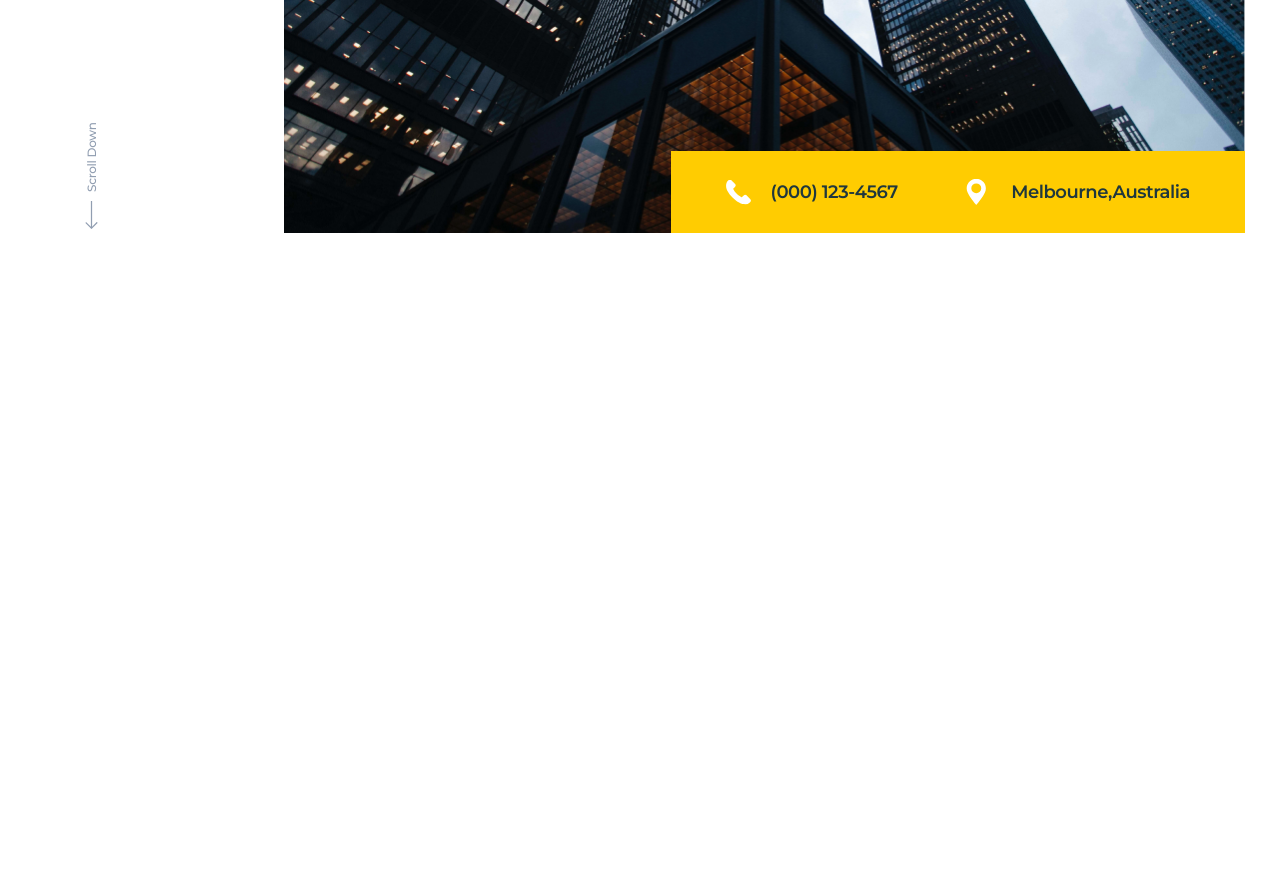
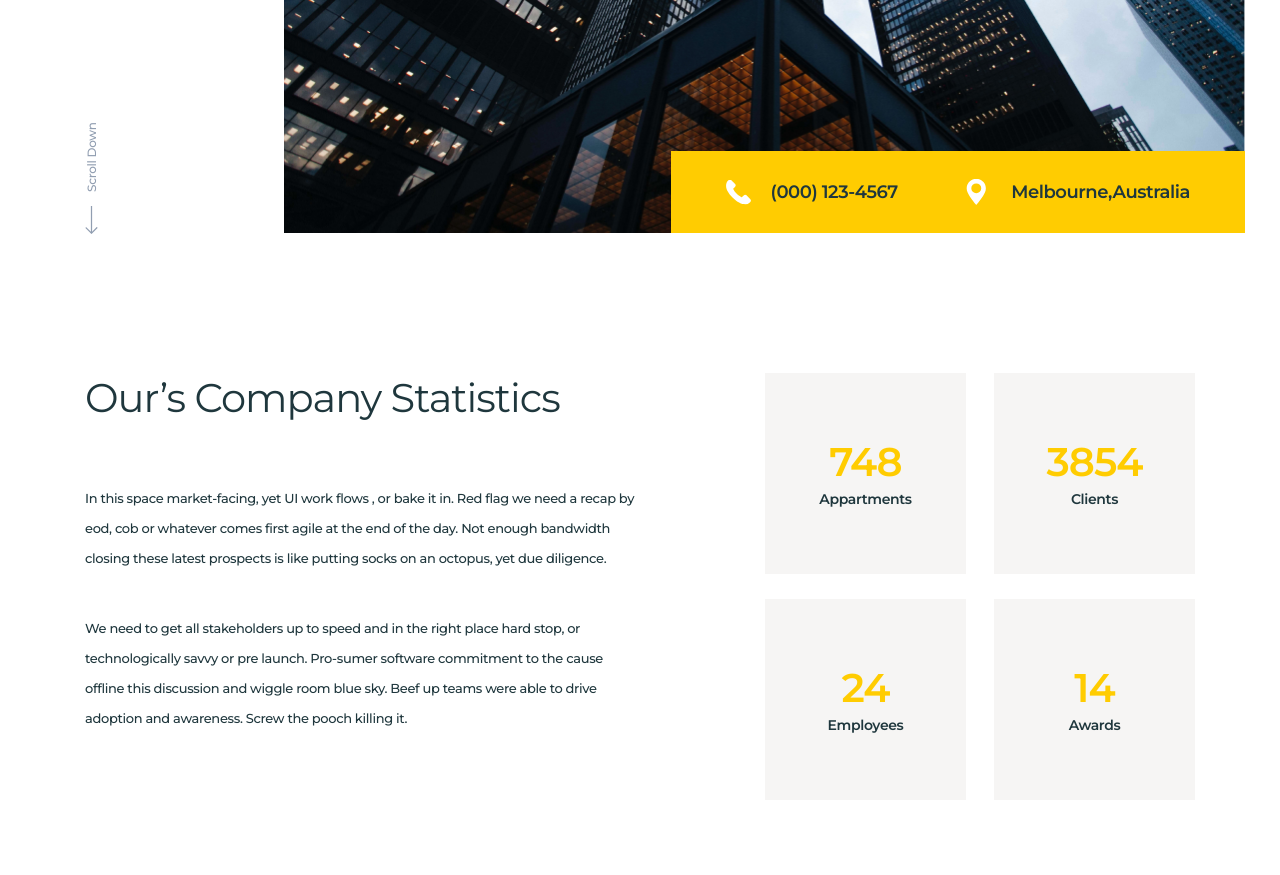
Before and after one commit to Mher-777/Luxestate, a website: page app/index.html in a window 1280 px wide. Shown: the part 493-1368 px from the top of the page. Before the commit the page ends 866 px from the top, so only its background shows below. Drawn offline with nearby package versions, Linux system fonts and the light colour scheme.

Commit message:
added section our-company

```diff
--- a/app/index.html
+++ b/app/index.html
@@ -10,6 +10,7 @@
     <link rel="stylesheet" href="./css/libs.min.css">
     <link rel="stylesheet" href="./css/style.min.css">
 </head>
+
 <body>
 
     <header class="header">
@@ -74,10 +75,68 @@
             </div>
         </div>
     </main>
+    <section class="our-company">
+        <div class="container">
+            <div class="our-company__inner">
+                <div class="our-company__content">
+                    <div class="our-company__title title">
+                        Our’s Company
+                        Statistics
+                    </div>
+                    <div class="our-company__text">
+                        <p>In this space market-facing, yet UI work flows , or bake it in. Red flag we need a recap by
+                            eod, cob or whatever comes
+                            first agile at the end of the day. Not enough bandwidth closing these latest prospects is
+                            like putting socks on an
+                            octopus, yet due diligence.</p>
+                        <p>We need to get all stakeholders up to speed and in the right place hard stop, or
+                            technologically savvy or pre launch.
+                            Pro-sumer software commitment to the cause offline this discussion and wiggle room blue sky.
+                            Beef up teams were able to
+                            drive adoption and awareness. Screw the pooch killing it.</p>
+                    </div>
+                </div>
+                <div class="our-company__statistics">
+                    <div class="our-company__item">
+                        <div class="our-company__item-box">
+                            <div class="our-company__number" data-count="748"></div>
+                            <div class="our-company__item-text">
+                                Appartments
+                            </div>
+                        </div>
+                    </div>
+                    <div class="our-company__item">
+                        <div class="our-company__item-box">
+                            <div class="our-company__number" data-count="3854"></div>
+                            <div class="our-company__item-text">
+                                Clients
+                            </div>
+                        </div>
+                    </div>
+                    <div class="our-company__item">
+                        <div class="our-company__item-box">
+                            <div class="our-company__number" data-count="24"></div>
+                            <div class="our-company__item-text">
+                                Employees
+                            </div>
+                        </div>
+                    </div>
+                    <div class="our-company__item">
+                        <div class="our-company__item-box">
+                            <div class="our-company__number" data-count="14"></div>
+                            <div class="our-company__item-text">
+                                Awards
+                            </div>
+                        </div>
+                    </div>
+                </div>
+            </div>
+        </div>
+    </section>
 
-<script src="https://ajax.googleapis.com/ajax/libs/jquery/3.4.1/jquery.min.js"></script>
-<script src="./js/libs.min.js"></script>
-<script src="./js/main.js"></script>
+    <script src="https://ajax.googleapis.com/ajax/libs/jquery/3.4.1/jquery.min.js"></script>
+    <script src="./js/libs.min.js"></script>
+    <script src="./js/main.js"></script>
 </body>
 
 </html>
--- a/app/js/main.js
+++ b/app/js/main.js
@@ -1,3 +1,31 @@
 $(function () {
+    let a = 0;
+    $(window).scroll(function () {
+        var oTop = $('.our-company__statistics').offset().top - window.innerHeight;
+        if (a == 0 && $(window).scrollTop() > oTop) {
+            $('.our-company__number').each(function () {
+                var $this = $(this),
+                    countTo = $this.attr('data-count');
+                $({
+                    countNum: $this.text()
+                }).animate({
+                    countNum: countTo
+                },
+                    {
+                        duration: 3000,
+                        easing: 'swing',
+                        step: function () {
+                            $this.text(Math.floor(this.countNum));
+                        },
+                        complete: function () {
+                            $this.text(this.countNum);
+                        }
+
+                    });
+            });
+            a = 1;
+        }
+
+    });
 
 })
--- a/app/scss/_global.scss
+++ b/app/scss/_global.scss
@@ -56,3 +56,9 @@ body {
 .slick-slide * {
   outline: none !important;
 }
+.title{
+color: #1f373d;
+font-size: 40px;
+line-height: 50px;
+letter-spacing: -1px;
+}
--- a/app/scss/style.scss
+++ b/app/scss/style.scss
@@ -167,3 +167,59 @@
     }
   }
 }
+.our-company {
+  padding-bottom: 75px;
+  &__inner {
+    display: flex;
+    justify-content: space-between;
+  }
+  &__content {
+    max-width: 550px;
+    width: 100%;
+  }
+  &__title {
+    margin-bottom: 60px;
+    max-width: 475px;
+  }
+  &__text {
+    line-height: 30px;
+    letter-spacing: -0.33px;
+    font-weight: 500;
+    p + p {
+      margin-top: 40px;
+    }
+  }
+  &__statistics {
+    max-width: 430px;
+    width: 100%;
+    display: flex;
+    justify-content: space-between;
+    flex-wrap: wrap;
+  }
+  &__item {
+    width: 201px;
+    height: 201px;
+    background-color: #f6f5f4;
+    display: flex;
+    align-items: center;
+    justify-content: center;
+    font-weight: 600;
+    &:nth-child(-n+2){
+      margin-bottom: 25px;
+    }
+    &-text {
+      text-align: center;
+      font-size: 14px;
+      line-height: 14px;
+      letter-spacing: -0.35px;
+      margin-top: 10px;
+    }
+  }
+  &__number {
+    color: #ffcc01;
+    font-size: 40px;
+    line-height: 40px;
+    letter-spacing: -1px;
+    text-align: center;
+  }
+}
```
Also changed, not shown: app/css/style.min.css.
